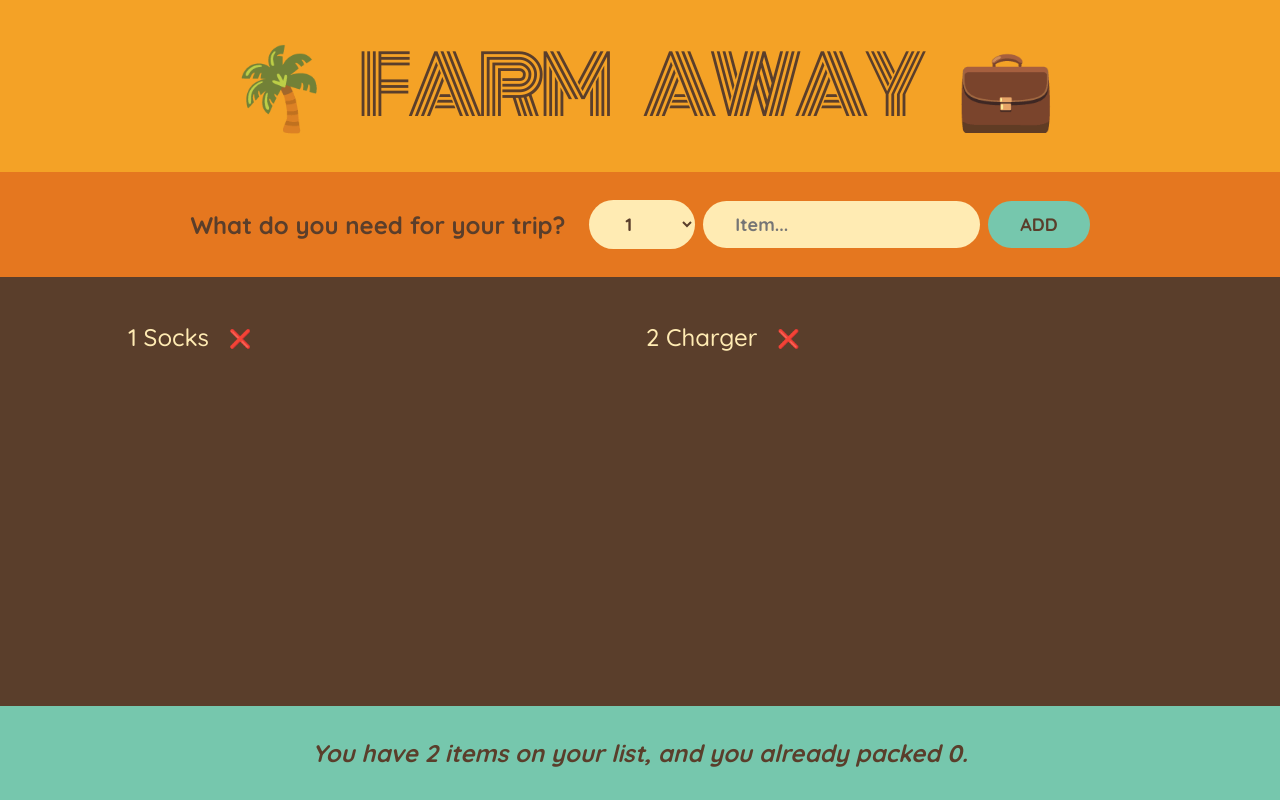
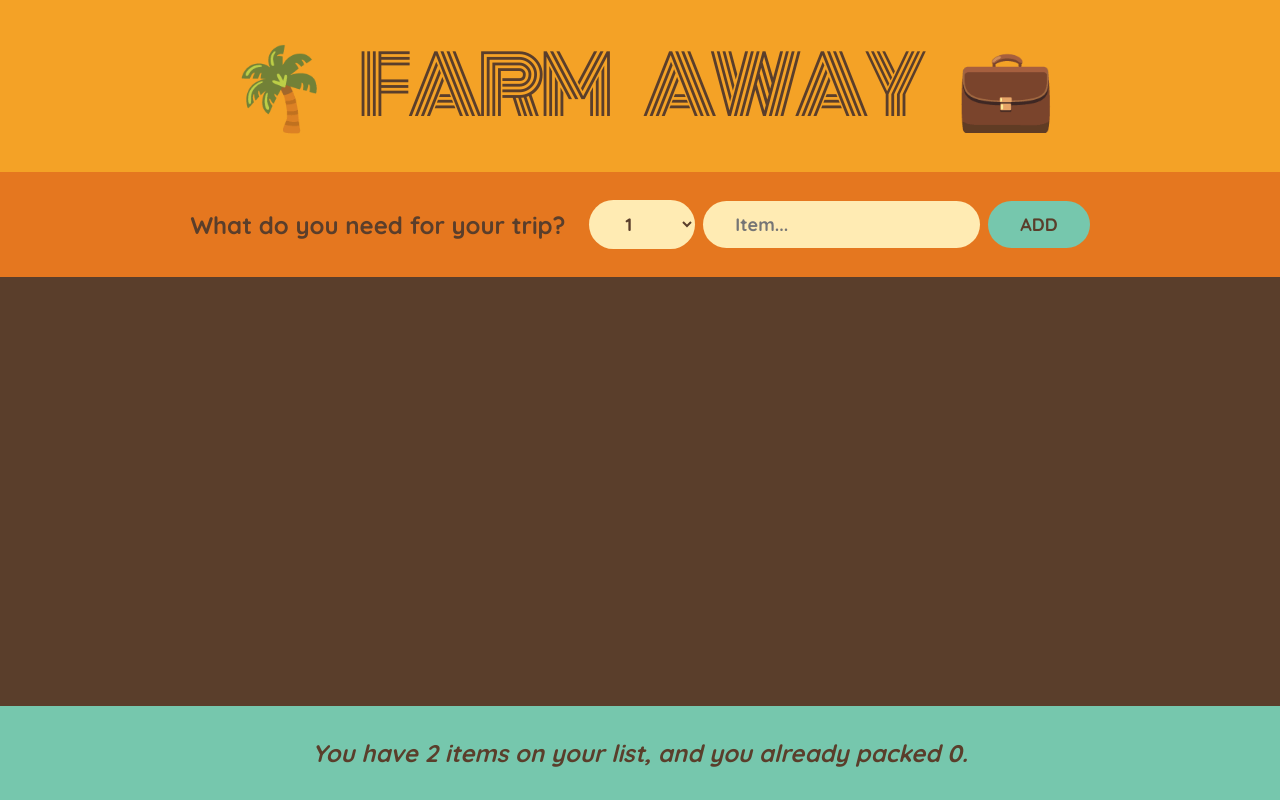
Before and after one commit to Mohamed-amine-Mr/travel-packing-list, a React (Vite) app: page / in a window 1280 px wide. Built offline with nearby package versions, Linux system fonts and the light colour scheme.

Commit message:
feat: add state to manage items dynamically

```diff
--- a/src/App.jsx
+++ b/src/App.jsx
@@ -1,15 +1,15 @@
 // App.jsx
-import "./index.css";
-
-// App.jsx
+import { useState } from "react";
 import "./index.css";
 
 function App() {
+  const [items, setItems] = useState([]); // State to manage the list of items
+
   return (
     <div className="app">
       <h1>🌴 Farm Away 💼</h1>
       <Form />
-      <PackingList />
+      <PackingList items={items} /> {/* Pass items as a prop */}
       <Stats />
     </div>
   );
@@ -32,20 +32,27 @@ function Form() {
   );
 }
 
-function PackingList() {
+function PackingList({ items }) {
   return (
     <div className="list">
       <ul>
-        <li>
-          <span>1 Socks</span>
-          <button>❌</button>
-        </li>
-        <li>
-          <span>2 Charger</span>
-          <button>❌</button>
-        </li>
+        {items.map((item) => (
+          <Item item={item} key={item.id} />
+          // Pass item as a prop
+        ))}
       </ul>
     </div>
+  );
+}
+
+function Item({ item }) {
+  return (
+    <li>
+      <span>
+        {item.quantity} {item.description}
+      </span>
+      <button>❌</button>
+    </li>
   );
 }
 
```
